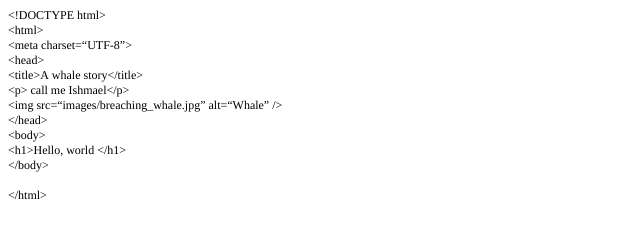
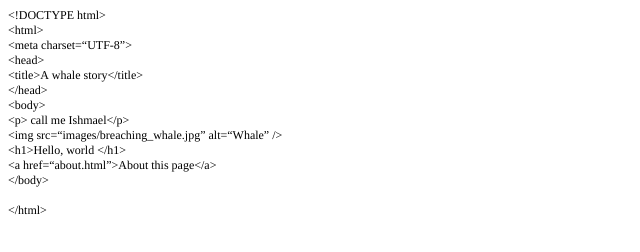
Before and after one commit to sbishop-amplify/website, a plain HTML site: page index.html in a window 1280 px wide. Shown: the whole page, without its empty margins (0-640 px from the left). Drawn offline with Linux system fonts and the light colour scheme.

Commit message:
edited index to link to about

```diff
--- a/index.html
+++ b/index.html
@@ -17,11 +17,12 @@
 <p class="p1"><span class="s1">&lt;meta charset=“UTF-8”&gt;</span></p>
 <p class="p1"><span class="s1">&lt;head&gt;</span></p>
 <p class="p1"><span class="s1">&lt;title&gt;A whale story&lt;/title&gt;</span></p>
+<p class="p1"><span class="s1">&lt;/head&gt;</span></p>
+<p class="p1"><span class="s1">&lt;body&gt;</span></p>
 <p class="p1"><span class="s1">&lt;p&gt; call me Ishmael&lt;/p&gt;</span></p>
 <p class="p1"><span class="s1">&lt;img src=“images/breaching_whale.jpg” alt=“Whale” /&gt;</span></p>
-<p class="p1"><span class="s1">&lt;/head&gt;</span></p>
-<p class="p1"><span class="s1">&lt;body&gt;</span></p>
 <p class="p1"><span class="s1">&lt;h1&gt;Hello, world &lt;/h1&gt;</span></p>
+<p class="p1"><span class="s1">&lt;a href=“about.html”&gt;About this page&lt;/a&gt;</span></p>
 <p class="p1"><span class="s1">&lt;/body&gt;</span></p>
 <p class="p1"><span class="s1"><br>
 </span></p>
```
